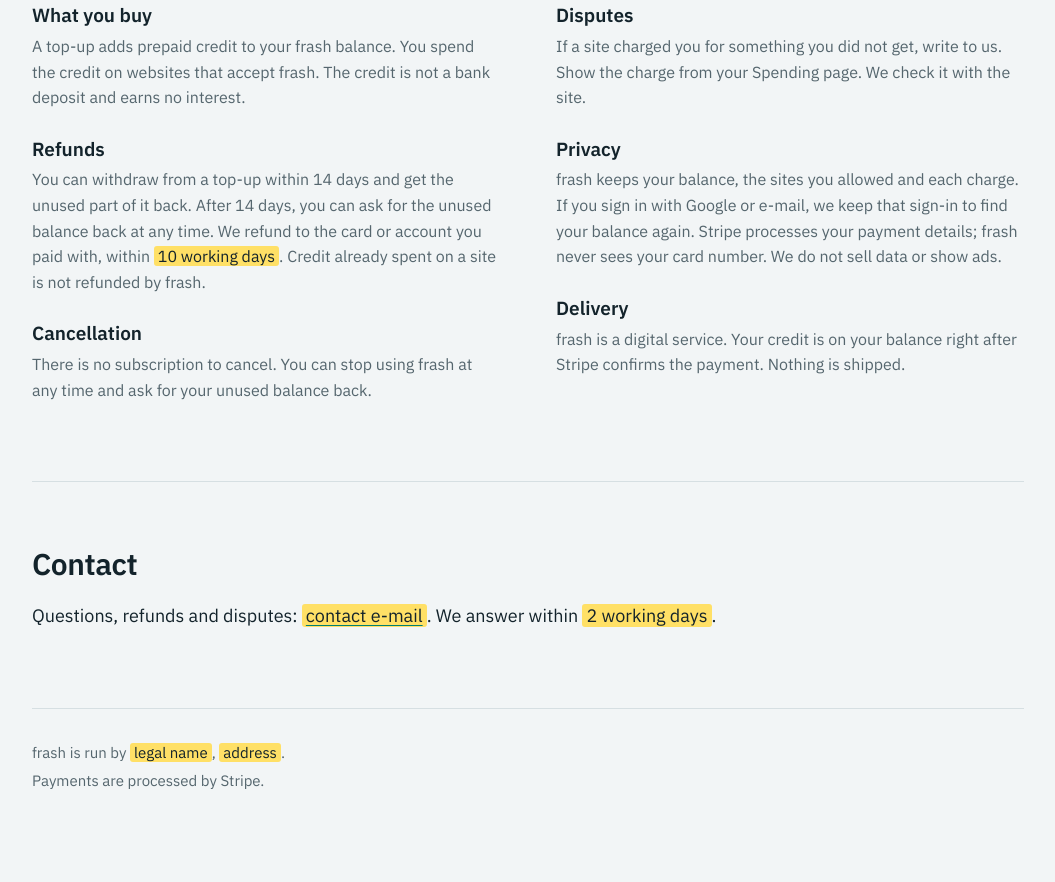
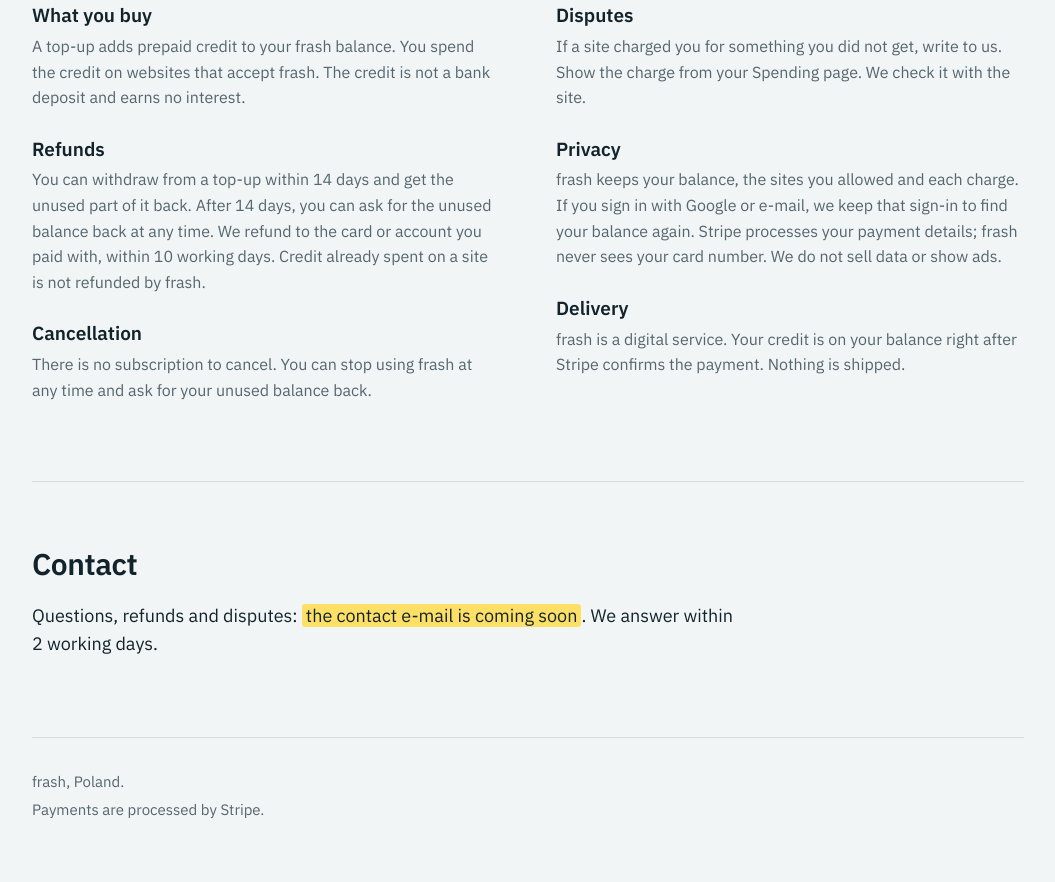
Before and after one commit to emilianzugaj/frash-site, a plain HTML site: page index.html in a window 1280 px wide. Shown: the part 2194-3076 px from the top of the page, without its empty margins (112-1167 px from the left). Before the commit the page ends 3047 px from the top, so only its background shows below. Drawn offline with Linux system fonts and the light colour scheme.

Commit message:
Smallest top-up is 0.50 USD; product page details filled in
Owner 11-23: refund policy OK, minimum 0.50 USD, host it free for now. The
wallet refuses a smaller top-up (demo and Stripe paths), as the page promises.
Impact: top-up form only; webhook crediting untouched (to_usd unchanged).
Checked: unittest passes (21 tests).

Co-Authored-By: Claude Opus 5.5 <noreply@anthropic.com>

```diff
--- a/index.html
+++ b/index.html
@@ -130,7 +130,7 @@
   <p class="col">frash has no subscription. You pay only for the top-ups you choose to make.</p>
   <ul class="col">
     <li>Top-ups in USD, EUR, PLN or GBP, by card or BLIK, through Stripe.</li>
-    <li>The smallest top-up is <span class="fill">2 USD</span> or the same value in another currency.</li>
+    <li>The smallest top-up is 0.50 USD or the same value in another currency.</li>
     <li>Your balance is kept in US dollars. A top-up in another currency is converted at the market rate of that day.</li>
     <li>Sites set their own price per visit. Most pages cost between 0.001 and 0.1 cent.</li>
   </ul>
@@ -152,7 +152,7 @@
     </div>
     <div id="refunds">
       <h3>Refunds</h3>
-      <p>You can withdraw from a top-up within 14 days and get the unused part of it back. After 14 days, you can ask for the unused balance back at any time. We refund to the card or account you paid with, within <span class="fill">10 working days</span>. Credit already spent on a site is not refunded by frash.</p>
+      <p>You can withdraw from a top-up within 14 days and get the unused part of it back. After 14 days, you can ask for the unused balance back at any time. We refund to the card or account you paid with, within 10 working days. Credit already spent on a site is not refunded by frash.</p>
     </div>
     <div>
       <h3>Cancellation</h3>
@@ -175,12 +175,12 @@
 
 <section id="contact">
   <h2>Contact</h2>
-  <p class="col">Questions, refunds and disputes: <a href="mailto:CONTACT"><span class="fill">contact e-mail</span></a>. We answer within <span class="fill">2 working days</span>.</p>
+  <p class="col">Questions, refunds and disputes: <span class="fill">the contact e-mail is coming soon</span>. We answer within 2 working days.</p>
 </section>
 </main>
 
 <footer>
-  <p>frash is run by <span class="fill">legal name</span>, <span class="fill">address</span>.</p>
+  <p>frash, Poland.</p>
   <p>Payments are processed by Stripe.</p>
 </footer>
 
```
